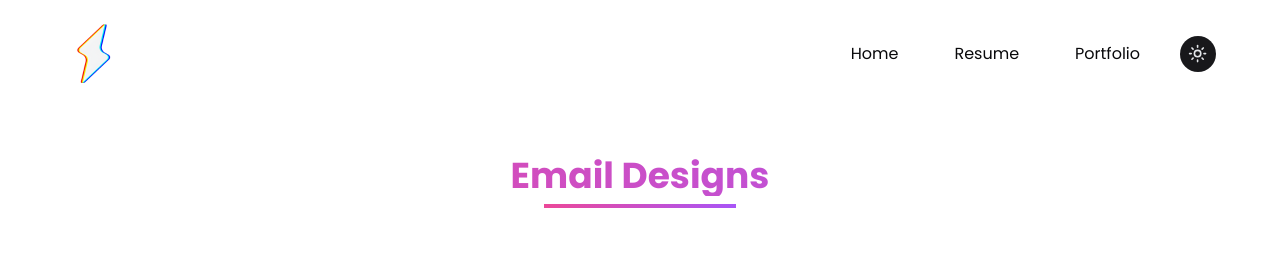
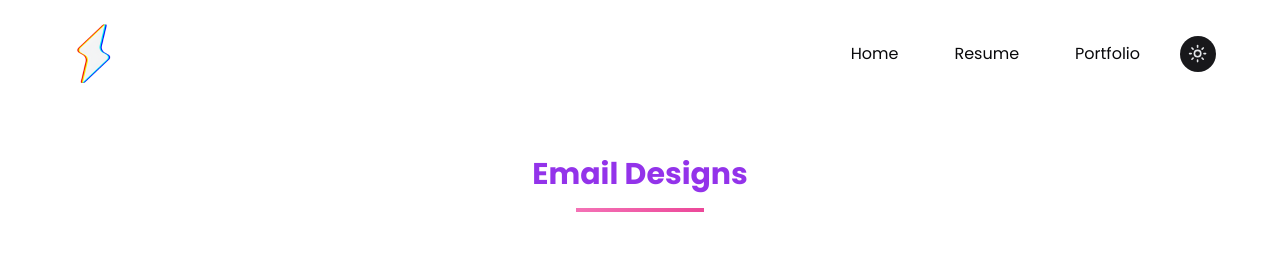
Before and after one commit to Sn0wRa1nX/jcababa.me, a Next.js app: page /email-designs in a window 1280 px wide. Shown: the top 254 px of the page. Built offline with nearby package versions, Linux system fonts and the light colour scheme; a web font is replaced by a local one.

Commit message:
Email: page
- Fixed title

```diff
--- a/app/email-designs/page.tsx
+++ b/app/email-designs/page.tsx
@@ -127,10 +127,10 @@ export default function EmailDesigns() {
 
   return (
     <div className="max-w-6xl mx-auto px-4 py-12" ref={containerRef}>
-      <h1 className="text-4xl font-bold text-center mb-2 heading-special bg-clip-text text-transparent bg-gradient-to-r from-pink-500 to-purple-500">
+      <h1 className="text-3xl font-bold text-center mb-4 text-purple-600 heading-special">
         Email Designs
       </h1>
-      <div className="w-48 h-1 bg-gradient-to-r from-pink-500 to-purple-500 mx-auto mb-12"></div>
+      <div className="w-32 h-1 bg-gradient-to-r from-pink-400 to-pink-500 mx-auto mb-12"></div>
 
       {/* Security notice */}
       <div className="mb-8 p-4 bg-pink-500/10 border border-pink-500/20 rounded-lg">
```
